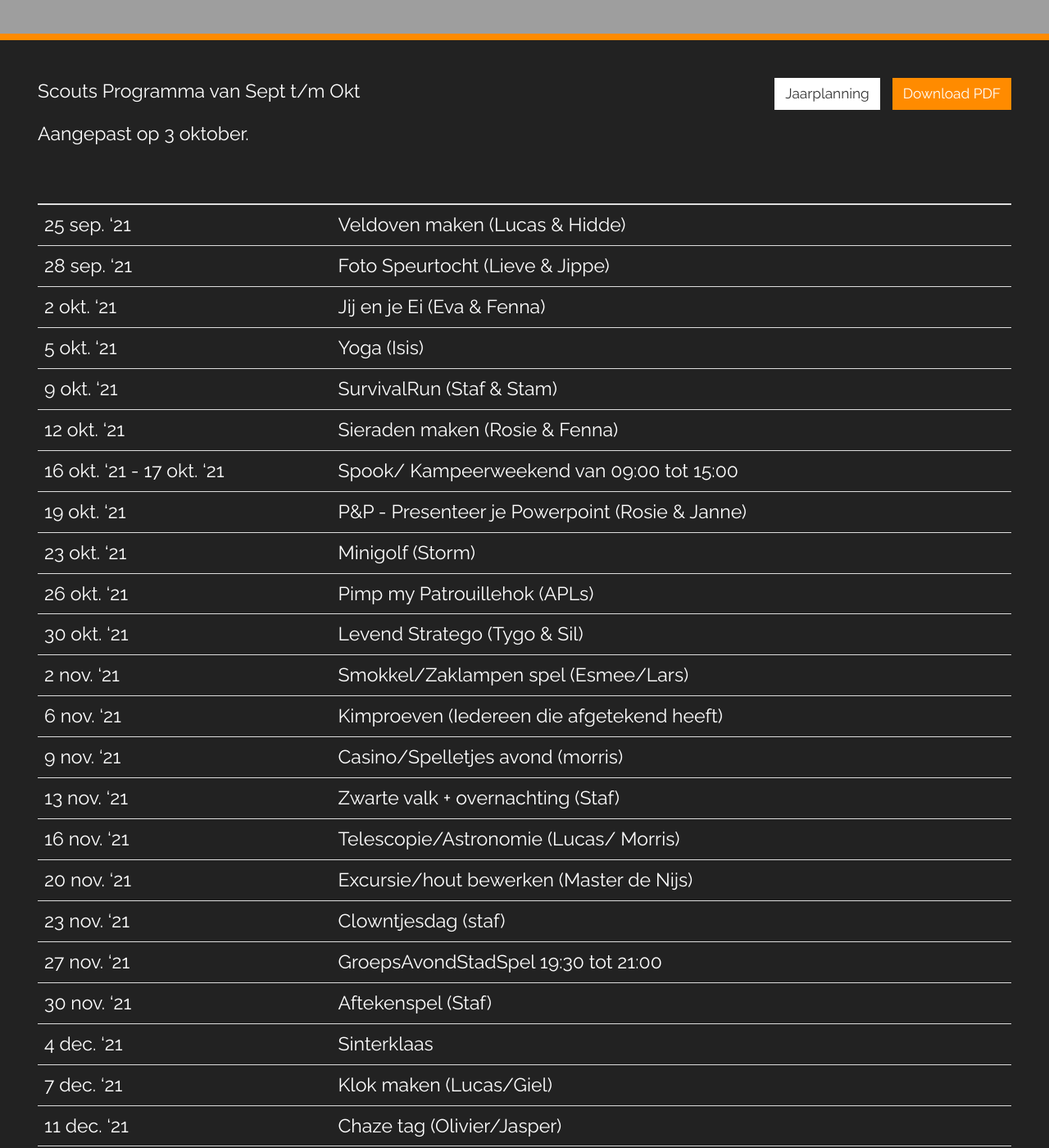
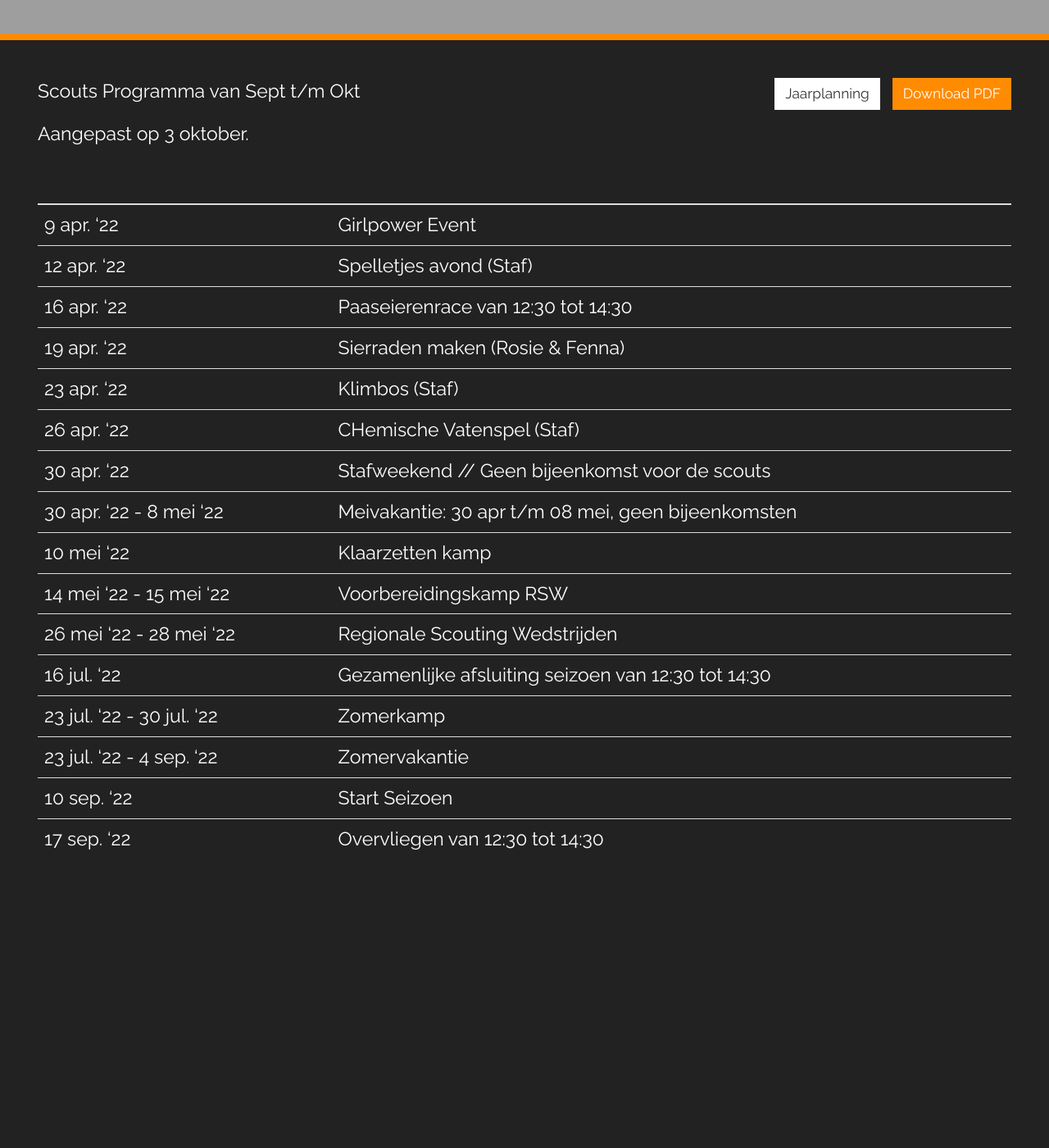
Before and after one commit to nognooitmeegemaakt/website, a Jekyll site: the page built from _agenda/scouts.md, in a window 1280 px wide and 1400 px high, scrolled down 226 px. Shown: the whole window at 82% size. Built offline with Jekyll 4.4.1, drawn with Linux system fonts in a browser that asks for light colours; some web fonts are replaced; after the commit the page ends 1340 px from its top, so only the background shows below that; some of the changed text lies outside the part shown.

Commit message:
Update scouts.md Agenda

```diff
--- a/_agenda/scouts.md
+++ b/_agenda/scouts.md
@@ -12,43 +12,16 @@ Aangepast op 3 oktober.
 
 | | |
 |---|---|
-| 25 sep. '21 | Veldoven maken (Lucas & Hidde) |
-| 28 sep. '21 | Foto Speurtocht (Lieve & Jippe) |
-| 2 okt. '21 | Jij en je Ei (Eva & Fenna) |
-| 5 okt. '21 | Yoga (Isis) |
-| 9 okt. '21 | SurvivalRun (Staf & Stam) |
-| 12 okt. '21 | Sieraden maken (Rosie & Fenna) |
-| 16 okt. '21 - 17 okt. '21 | Spook/ Kampeerweekend  van 09:00 tot 15:00 |
-| 19 okt. '21 | P&P - Presenteer je Powerpoint (Rosie & Janne) |
-| 23 okt. '21 | Minigolf (Storm) |
-| 26 okt. '21 | Pimp my Patrouillehok (APLs) |
-| 30 okt. '21 | Levend Stratego (Tygo & Sil) |
-| 2 nov. '21 | Smokkel/Zaklampen spel (Esmee/Lars) |
-| 6 nov. '21 | Kimproeven (Iedereen die afgetekend heeft) |
-| 9 nov. '21 | Casino/Spelletjes avond (morris) |
-| 13 nov. '21 | Zwarte valk + overnachting (Staf) |
-| 16 nov. '21 | Telescopie/Astronomie (Lucas/ Morris) |
-| 20 nov. '21 | Excursie/hout bewerken (Master de Nijs) |
-| 23 nov. '21 | Clowntjesdag (staf) |
-| 27 nov. '21 | GroepsAvondStadSpel 19:30 tot 21:00 |
-| 30 nov. '21 | Aftekenspel (Staf) |
-| 4 dec. '21 | Sinterklaas |
-| 7 dec. '21 | Klok maken (Lucas/Giel) |
-| 11 dec. '21 | Chaze tag (Olivier/Jasper) |
-| 18 dec. '21 | Kerstviering 19:30 tot 21:00 |
-| 21 dec. '21 | Schminken (Rosie/Lieve) |
-| 25 dec. '21 - 4 jan. '22 | Kerstvakantie: 25 dec t/m 4 jan, geen bijeenkomsten |
-| 7 jan. '22 - 9 jan. '22 | Winterhike |
-| 11 jan. '22 | Programma maken |
-| 15 jan. '22 | Scouting got talent (Fenna/Tygo |
-| 14 jan. '22 | Nieuwjaarsborrel van 20:00 tot 21:30 |
-| 18 jan. '22 | Filosofie (Olivier) |
-| 22 jan. '22 | Overvliegen |
-| 26 feb. '22 | Oliebollenfantegeloop |
+| 9 apr. '22 | Girlpower Event |
+| 12 apr. '22 | Spelletjes avond (Staf) |
 | 16 apr. '22 | Paaseierenrace van 12:30 tot 14:30 |
+| 19 apr. '22 | Sierraden maken (Rosie & Fenna) |
+| 23 apr. '22 | Klimbos (Staf) |
+| 26 apr. '22 | CHemische Vatenspel (Staf) |
 | 30 apr. '22 | Stafweekend // Geen bijeenkomst voor de scouts |
 | 30 apr. '22 - 8 mei '22 | Meivakantie: 30 apr t/m 08 mei, geen bijeenkomsten |
-| 14 mei '22 - 15 mei '22 | Voorbereiding RSW |
+| 10 mei '22 | Klaarzetten kamp |
+| 14 mei '22 - 15 mei '22 | Voorbereidingskamp RSW |
 | 26 mei '22 - 28 mei '22 | Regionale Scouting Wedstrijden |
 | 16 jul. '22 | Gezamenlijke afsluiting seizoen van 12:30 tot 14:30 |
 | 23 jul. '22 - 30 jul. '22 | Zomerkamp |
```
